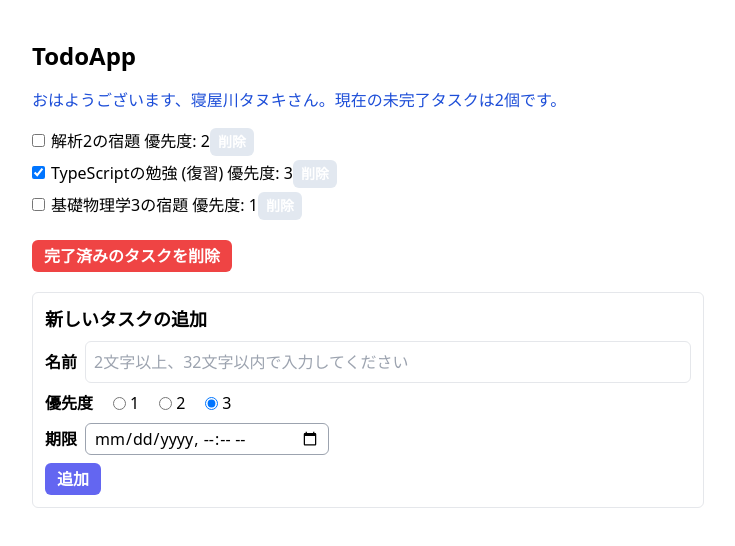
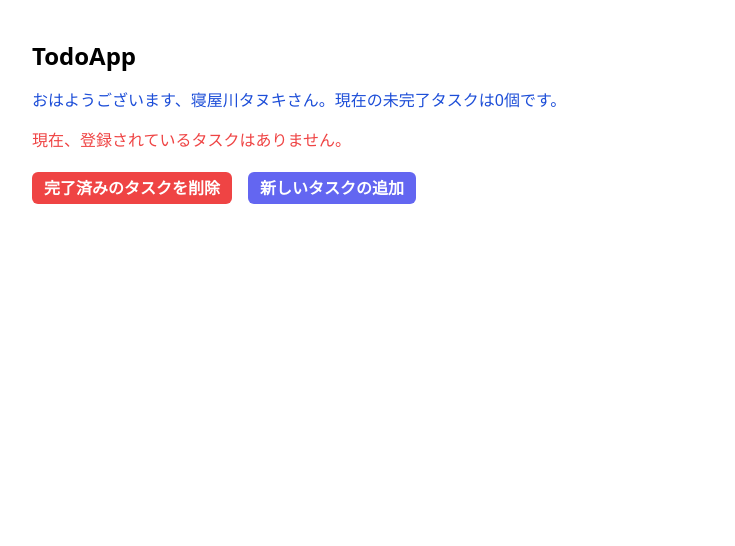
Before and after one commit to yyf999999999/react-todo-app, a React (Vite) app: page / in a window 1280 px wide. Shown: the top 546 px of the page, without its empty margins (272-1007 px from the left). Built offline with nearby package versions, Linux system fonts and the light colour scheme.

Commit message:
色変更機能追加

```diff
--- a/src/App.tsx
+++ b/src/App.tsx
@@ -3,6 +3,7 @@ import { Todo } from "./types";
 import { initTodos } from "./initTodos";
 import WelcomeMessage from "./WelcomeMessage";
 import TodoList from "./TodoList";
+import Modal from "./Modal";
 import { v4 as uuid } from "uuid";
 import dayjs from "dayjs";
 import { twMerge } from "tailwind-merge"; // ◀◀ 追加
@@ -11,11 +12,14 @@ import { faTriangleExclamation } from "@fortawesome/free-solid-svg-icons"; //
 
 const App = () => {
   const [todos, setTodos] = useState<Todo[]>([]); // ◀◀ 編集
+  const [newId, setNewId] = useState(uuid());
   const [newTodoName, setNewTodoName] = useState("");
   const [newTodoPriority, setNewTodoPriority] = useState(3);
   const [newTodoDeadline, setNewTodoDeadline] = useState<Date | null>(null);
   const [newTodoNameError, setNewTodoNameError] = useState("");
   const [initialized, setInitialized] = useState(false); // ◀◀ 追加
+  const [isModalOpen, setIsModalOpen] = useState(false);
+  const [type, setType] = useState("");
   const localStorageKey = "TodoApp"; // ◀◀ 追加
 
   useEffect(() => {
@@ -29,7 +33,7 @@ const App = () => {
       setTodos(convertedTodos);
     } else {
       // LocalStorage にデータがない場合は initTodos をセットする
-      setTodos(initTodos);
+      // setTodos(initTodos);
     }
     setInitialized(true);
   }, []);
@@ -73,6 +77,16 @@ const App = () => {
     setTodos(updatedTodos);
   };
 
+  const edit = (id: string) => {
+    setType("編集");
+    const chosenTodo = todos.filter((todo) => todo.id === id)[0];
+    setNewId(id);
+    setNewTodoName(chosenTodo.name);
+    setNewTodoPriority(chosenTodo.priority);
+    setNewTodoDeadline(chosenTodo.deadline);
+    setIsModalOpen(true);
+  };
+
   const updateNewTodoName = (e: React.ChangeEvent<HTMLInputElement>) => {
     setNewTodoNameError(isValidTodoName(e.target.value)); // ◀◀ 追加
     setNewTodoName(e.target.value);
@@ -88,7 +102,7 @@ const App = () => {
     setNewTodoDeadline(dt === "" ? null : new Date(dt));
   };
 
-  const addNewTodo = () => {
+  const addNewTodo = (id: string) => {
     // ▼▼ 編集
     const err = isValidTodoName(newTodoName);
     if (err !== "") {
@@ -96,18 +110,26 @@ const App = () => {
       return;
     }
     const newTodo: Todo = {
-      id: uuid(),
+      id: id,
       name: newTodoName,
       isDone: false,
+      delay: false,
       priority: newTodoPriority,
       deadline: newTodoDeadline,
     };
-    const updatedTodos = [...todos, newTodo];
+    const updatedTodos = [...todos.filter((todo) => todo.id !== id), newTodo];
     setTodos(updatedTodos);
     setNewTodoName("");
     setNewTodoPriority(3);
     setNewTodoDeadline(null);
   };
+
+  const openModal = () => {
+    setType("追加");
+    setNewId(uuid());
+    setIsModalOpen(true);
+  };
+  const closeModal = () => setIsModalOpen(false);
 
   return (
     <div className="mx-4 mt-10 max-w-2xl md:mx-auto">
@@ -118,8 +140,14 @@ const App = () => {
           uncompletedCount={uncompletedCount}
         />
       </div>
-      <TodoList todos={todos} updateIsDone={updateIsDone} remove={remove} />
+      <TodoList
+        todos={todos}
+        updateIsDone={updateIsDone}
+        remove={remove}
+        edit={edit}
+      />
 
+      <div className="flex space-x-4">
         <button
           type="button"
           onClick={removeCompletedTodos}
@@ -129,9 +157,23 @@ const App = () => {
         >
           完了済みのタスクを削除
         </button>
+        <button
+          type="button"
+          onClick={openModal}
+          className={twMerge(
+            "mt-5 rounded-md bg-indigo-500 px-3 py-1 font-bold text-white hover:bg-indigo-600",
+            newTodoNameError && "cursor-not-allowed opacity-50"
+          )}
+        >
+          新しいタスクの追加
+        </button>
+      </div>
 
-      <div className="mt-5 space-y-2 rounded-md border p-3">
-        <h2 className="text-lg font-bold">新しいタスクの追加</h2>
+      <Modal isOpen={isModalOpen} onClose={closeModal} type={type}>
+        <div className="mt-5 space-y-2 rounded-md border p-3 md:mx-auto">
+          <h2 className="text-lg font-bold">
+            {type === "追加" ? "新しいタスクの追加" : "タスクの編集"}
+          </h2>
           {/* 編集: ここから... */}
           <div>
             <div className="flex items-center space-x-2">
@@ -196,17 +238,33 @@ const App = () => {
             />
           </div>
 
+          <div className="flex justify-between">
             <button
               type="button"
-          onClick={addNewTodo}
+              onClick={closeModal}
               className={twMerge(
-            "rounded-md bg-indigo-500 px-3 py-1 font-bold text-white hover:bg-indigo-600",
+                "mt-5 rounded-md bg-red-500 px-3 py-1 font-bold text-white hover:bg-red-600",
                 newTodoNameError && "cursor-not-allowed opacity-50"
               )}
             >
-          追加
+              キャンセル
+            </button>
+            <button
+              type="button"
+              onClick={() => {
+                addNewTodo(newId);
+                closeModal();
+              }}
+              className={twMerge(
+                "mt-5 rounded-md bg-indigo-500 px-3 py-1 font-bold text-white hover:bg-indigo-600",
+                newTodoNameError && "cursor-not-allowed opacity-50"
+              )}
+            >
+              {type}
             </button>
           </div>
+        </div>
+      </Modal>
     </div>
   );
 };
--- /dev/null
+++ b/src/Modal.tsx
@@ -0,0 +1,25 @@
+import React from "react";
+
+type ModalProps = {
+  isOpen: boolean;
+  onClose: () => void;
+  type: string;
+  children: React.ReactNode;
+};
+
+const Modal: React.FC<ModalProps> = ({ isOpen, children }) => {
+  if (!isOpen) return null;
+
+  return (
+    <div className="fixed inset-0 z-[1000] flex size-full items-center justify-center bg-black bg-opacity-50">
+      <div
+        onClick={(e) => e.stopPropagation()}
+        className="relative w-full max-w-2xl rounded-lg bg-white p-5"
+      >
+        {children}
+      </div>
+    </div>
+  );
+};
+
+export default Modal;
--- a/src/TodoItem.tsx
+++ b/src/TodoItem.tsx
@@ -1,29 +1,90 @@
 import React from "react";
 import { Todo } from "./types";
+import dayjs from "dayjs";
+import { twMerge } from "tailwind-merge";
 
 type Props = {
   todo: Todo;
   updateIsDone: (id: string, value: boolean) => void;
   remove: (id: string) => void;
+  edit: (id: string) => void;
 };
 
 const TodoItem = (props: Props) => {
   const todo = props.todo;
+  const currentDate = dayjs();
   return (
-    <div key={todo.id}>
+    <div
+      key={todo.id}
+      className="flex items-center justify-between rounded-md border-2 p-2"
+    >
+      <div
+        className={twMerge(
+          "mr - 1.5",
+          currentDate > dayjs(todo.deadline) && !todo.isDone
+            ? "text-red-500"
+            : Math.abs(currentDate.diff(dayjs(todo.deadline), "hour")) <= 24 &&
+                !todo.isDone
+              ? "text-yellow-500"
+              : ""
+        )}
+      >
+        <div>
+          <label className="flex cursor-pointer items-center space-x-2">
             <input
               type="checkbox"
               checked={todo.isDone}
               onChange={(e) => props.updateIsDone(todo.id, e.target.checked)}
-        className="mr-1.5 cursor-pointer"
             />
-      {todo.name} 優先度: {todo.priority}
+            <span>{todo.name}</span>
+          </label>
+        </div>
+        <div
+          className={twMerge(
+            "ml-5 space-x-3 text-xs",
+            currentDate > dayjs(todo.deadline) && !todo.isDone
+              ? ""
+              : Math.abs(currentDate.diff(dayjs(todo.deadline), "hour")) <=
+                    24 && !todo.isDone
+                ? ""
+                : "text-gray-500"
+          )}
+        >
+          {""}優先度:{" "}
+          {"★".repeat(4 - todo.priority) + "　".repeat(todo.priority - 1)} 期日:{" "}
+          {todo.deadline
+            ? dayjs(todo.deadline).format("YYYY-MM-DD HH:mm") +
+              " " +
+              (!todo.isDone
+                ? currentDate > dayjs(todo.deadline)
+                  ? "期限切れ"
+                  : "期日まであと" +
+                    (Math.abs(currentDate.diff(dayjs(todo.deadline), "hour")) <=
+                    24
+                      ? Math.abs(
+                          currentDate.diff(dayjs(todo.deadline), "hour")
+                        ) + "時間"
+                      : Math.abs(
+                          currentDate.diff(dayjs(todo.deadline), "day")
+                        ) + "日")
+                : "提出済み")
+            : "期限なし"}
+        </div>
+      </div>
+      <div className="space-x-2">
         <button
           onClick={() => props.remove(todo.id)}
           className="rounded-md bg-slate-200 px-2 py-1 text-sm font-bold text-white hover:bg-red-500"
         >
           削除
         </button>
+        <button
+          onClick={() => props.edit(todo.id)}
+          className="rounded-md bg-green-500 px-2 py-1 text-sm font-bold text-white hover:bg-green-500"
+        >
+          編集
+        </button>
+      </div>
     </div>
   );
 };
--- a/src/TodoList.tsx
+++ b/src/TodoList.tsx
@@ -6,6 +6,7 @@ type Props = {
   todos: Todo[];
   updateIsDone: (id: string, value: boolean) => void;
   remove: (id: string) => void; // ◀◀ 追加
+  edit: (id: string) => void;
 };
 
 const TodoList = (props: Props) => {
@@ -27,6 +28,7 @@ const TodoList = (props: Props) => {
           key={todo.id}
           todo={todo}
           remove={props.remove}
+          edit={props.edit}
           updateIsDone={props.updateIsDone}
         />
       ))}
--- a/src/types.ts
+++ b/src/types.ts
@@ -2,6 +2,7 @@ export type Todo = {
   id: string;
   name: string;
   isDone: boolean;
+  delay: boolean;
   priority: number;
   deadline: Date | null; // 注意
 };
```
Also changed, not shown: 1 other file (tests, documents, lock files or other folders). Lines whose indentation alone changed are shown as unchanged.
